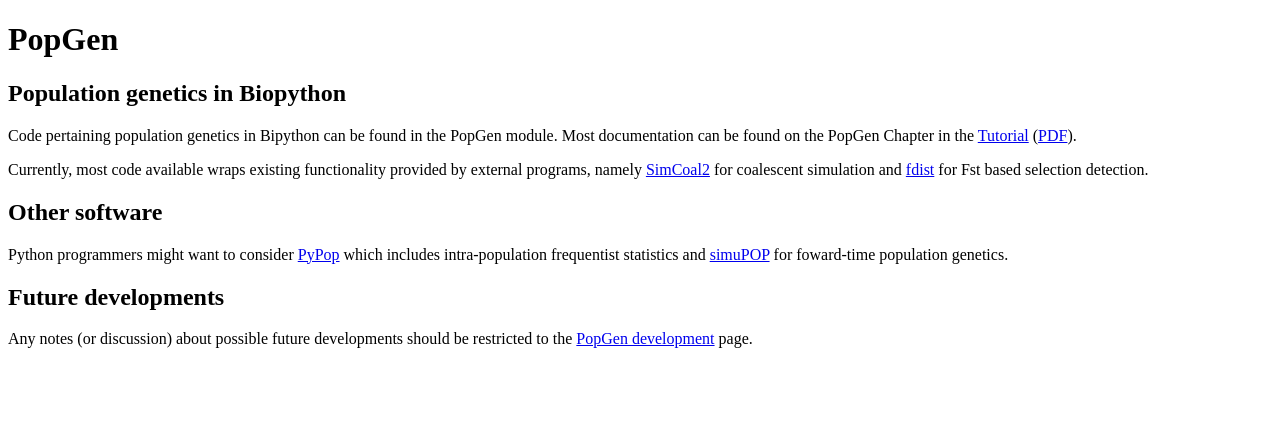
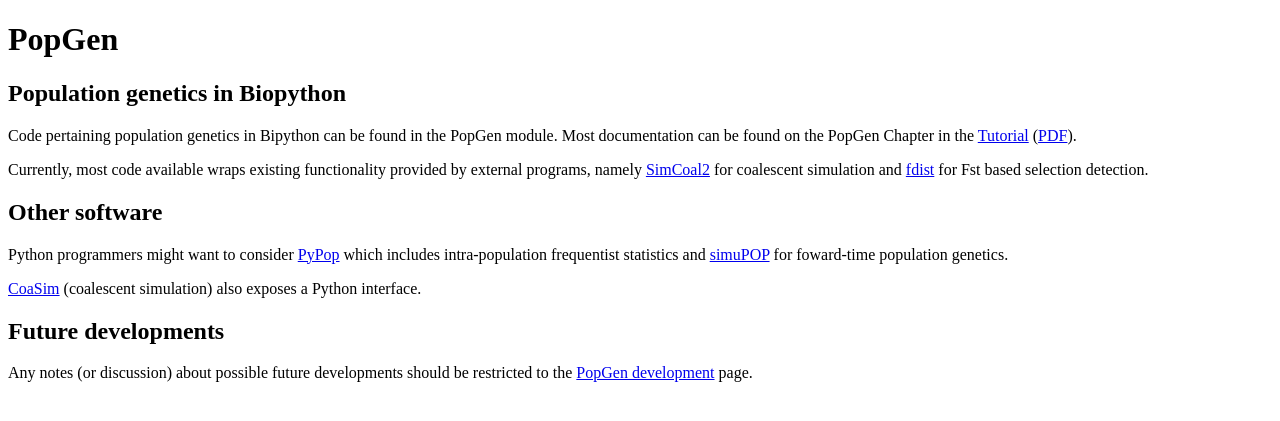
Before and after one commit to biopython/biopython.github.io, a Jekyll site: the page built from wiki/PopGen.md, in a window 1280 px wide. Shown: the top 421 px of the page. Built offline with Jekyll 4.4.1, drawn with Linux system fonts in a browser that asks for light colours.

Commit message:
/* Other software */

```diff
--- a/wiki/PopGen.md
+++ b/wiki/PopGen.md
@@ -26,6 +26,9 @@ which includes intra-population frequentist statistics and
 [simuPOP](http://simupop.sourceforge.net/) for foward-time population
 genetics.
 
+[CoaSim](http://www.daimi.au.dk/~mailund/CoaSim/) (coalescent
+simulation) also exposes a Python interface.
+
 Future developments
 -------------------
 
```
Also changed, not shown: 1 other file.
